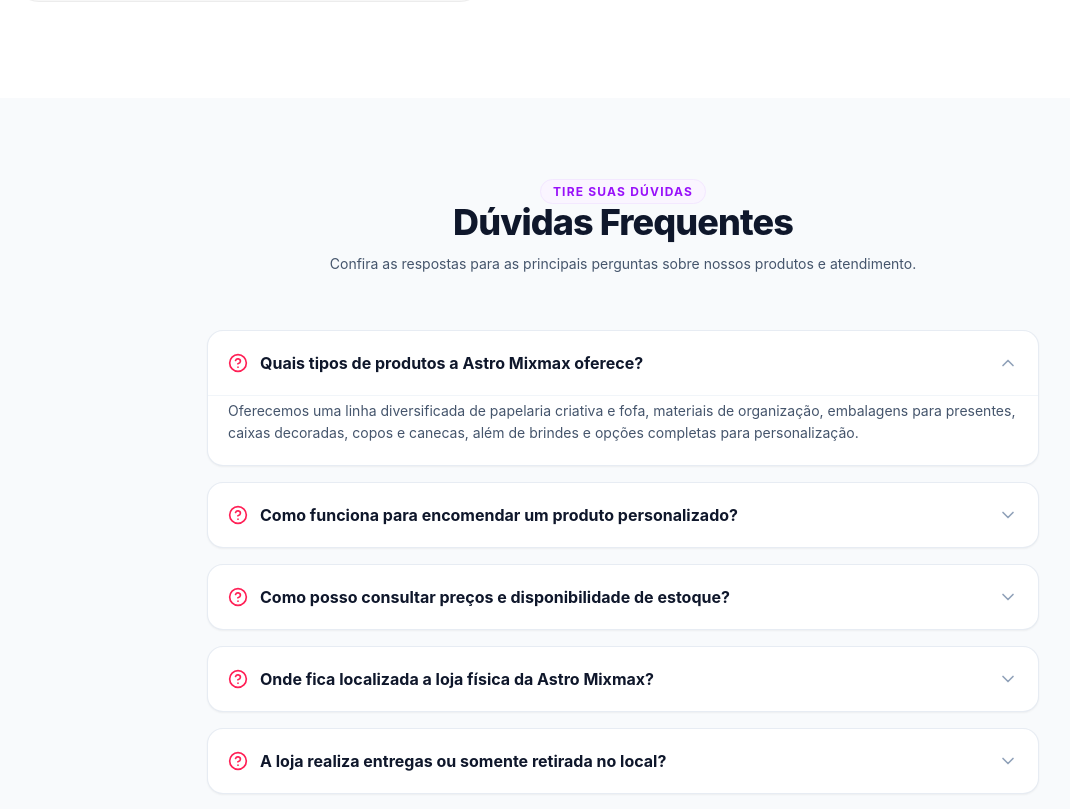
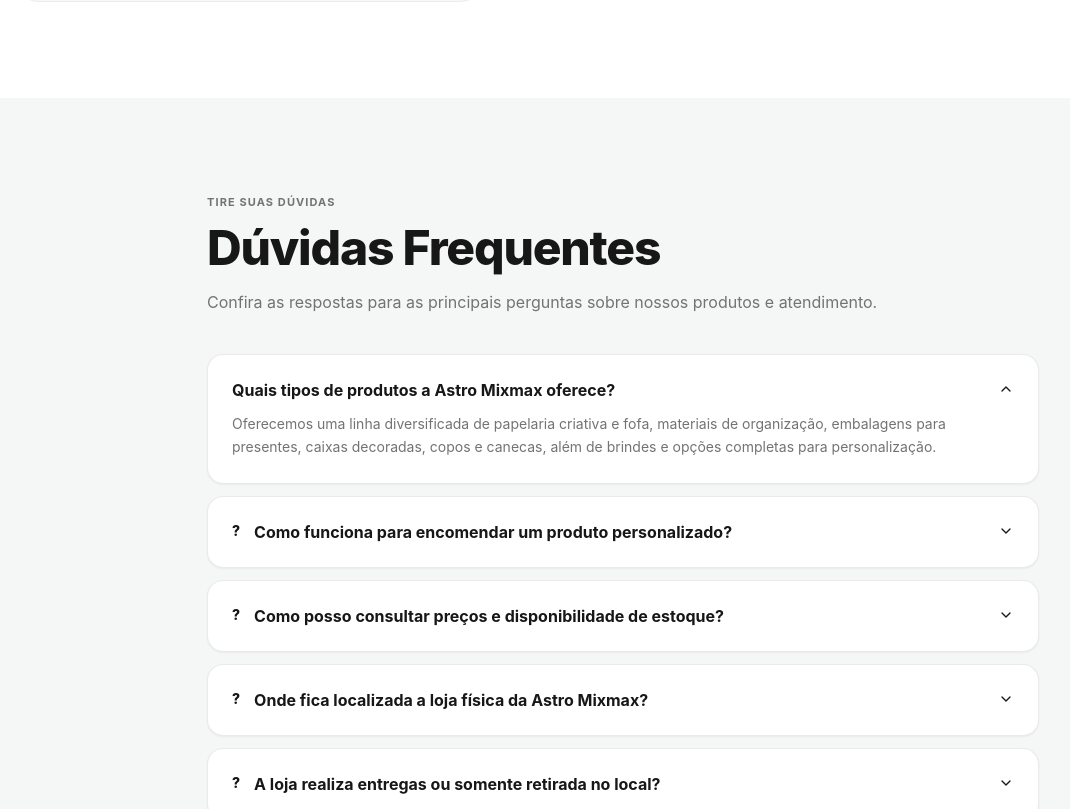
Before and after one commit to giordanosousa/landingpage-001, a React (Vite) app: page / in a window 1280 px wide. Shown: the part 4445-5254 px from the top of the page, without its empty margins (17-1087 px from the left). Built offline with nearby package versions, Linux system fonts and the light colour scheme.

Commit message:
page duvidas frequentes finalizada

```diff
--- a/src/components/sections/FaqSection.tsx
+++ b/src/components/sections/FaqSection.tsx
@@ -1,56 +1,62 @@
 import { useState } from 'react';
-import { HelpCircle, ChevronDown } from 'lucide-react';
+import { ChevronDown, ChevronUp } from 'lucide-react';
 import { FAQ_ITEMS } from '../../config/faq.data';
 
 export const FaqSection = () => {
   const [openFaqIndex, setOpenFaqIndex] = useState<number | null>(0);
 
   return (
-    <section className="py-20 bg-slate-50">
+    <section className="py-16 md:py-24 bg-neutral-100/80 text-neutral-900 font-sans">
       <div className="max-w-4xl mx-auto px-4 sm:px-6 lg:px-8">
 
-        {/* Cabeçalho da Secção */}
-        <div className="text-center space-y-3 mb-14">
-          <span className="text-xs font-bold uppercase tracking-widest text-purple-600 bg-purple-50 px-3 py-1 rounded-full border border-purple-100">
+        {/* Cabeçalho da Seção Alinhado à Esquerda */}
+        <div className="space-y-2 mb-10">
+          <span className="text-[11px] font-bold uppercase tracking-widest text-neutral-500 block">
             Tire suas dúvidas
           </span>
-          <h2 className="text-3xl sm:text-4xl font-extrabold text-slate-900 tracking-tight">
+          <h2 className="text-3xl sm:text-4xl lg:text-5xl font-extrabold text-neutral-900 tracking-tight leading-tight">
             Dúvidas Frequentes
           </h2>
-          <p className="text-slate-600 text-sm">
+          <p className="text-neutral-500 text-sm sm:text-base pt-1">
             Confira as respostas para as principais perguntas sobre nossos produtos e atendimento.
           </p>
         </div>
 
         {/* Lista Accordion */}
-        <div className="space-y-4">
+        <div className="space-y-3">
           {FAQ_ITEMS.map((faq, index) => {
             const isOpen = openFaqIndex === index;
             return (
               <div
                 key={index}
-                className="bg-white rounded-2xl border border-slate-200/80 overflow-hidden shadow-xs transition-all"
+                className="bg-white rounded-2xl border border-neutral-200/80 overflow-hidden shadow-xs transition-all"
               >
                 <button
                   onClick={() => setOpenFaqIndex(isOpen ? null : index)}
-                  className="w-full p-5 text-left flex items-center justify-between gap-4 font-bold text-slate-900 text-base focus:outline-none hover:text-rose-600 transition-colors"
+                  className="w-full p-5 sm:p-6 text-left flex items-start justify-between gap-4 font-bold text-neutral-900 text-sm sm:text-base focus:outline-none transition-colors"
                 >
-                  <span className="flex items-center gap-3">
-                    <HelpCircle className="w-5 h-5 text-rose-500 shrink-0" />
-                    {faq.question}
-                  </span>
-                  <ChevronDown
-                    className={`w-5 h-5 text-slate-400 shrink-0 transition-transform duration-200 ${
-                      isOpen ? 'rotate-180 text-rose-600' : ''
-                    }`}
-                  />
+                  <div className="flex items-start gap-3.5">
+                    {!isOpen && (
+                      <span className="font-extrabold text-neutral-900 text-sm leading-snug shrink-0">
+                        ?
+                      </span>
+                    )}
+                    <div className="space-y-3">
+                      <span className="block leading-snug">{faq.question}</span>
+                      {isOpen && (
+                        <p className="font-normal text-neutral-500 text-xs sm:text-sm leading-relaxed pr-2">
+                          {faq.answer}
+                        </p>
+                      )}
+                    </div>
+                  </div>
+
+                  {isOpen ? (
+                    <ChevronUp className="w-4 h-4 text-neutral-900 shrink-0 mt-0.5" />
+                  ) : (
+                    <ChevronDown className="w-4 h-4 text-neutral-900 shrink-0 mt-0.5" />
+                  )}
                 </button>
-
-                {isOpen && (
-                  <div className="px-5 pb-5 pt-1 text-slate-600 text-sm leading-relaxed border-t border-slate-100">
-                    {faq.answer}
-                  </div>
-                )}
               </div>
             );
           })}
```
